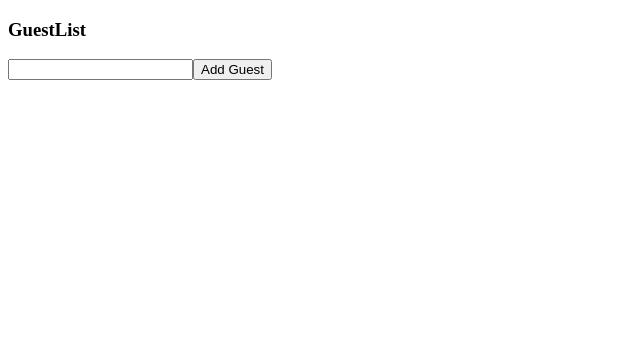
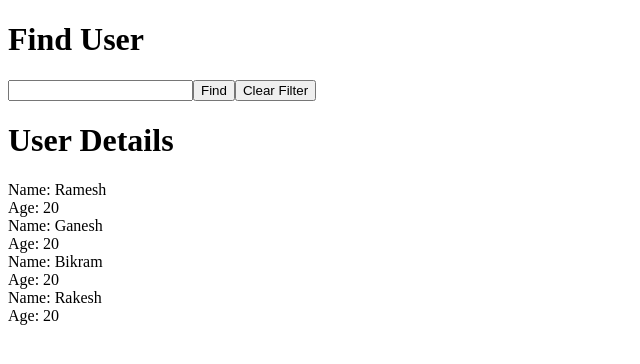
Before and after one commit to swopnilll/react-ts-guide, a React (Create React App) app: page / in a window 1280 px wide. Shown: the top 364 px of the page, without its empty margins (0-640 px from the left). Built offline with nearby package versions, Linux system fonts and the light colour scheme.

Commit message:
c-4: Array of object state type

```diff
--- a/src/index.tsx
+++ b/src/index.tsx
@@ -1,6 +1,6 @@
 import ReactDOM from "react-dom/client";
-import Parent from "./props/Parent";
-import GuestList from "./state/GuestList";
+
+import FindUser from "./state/find-user/FindUser";
 
 // Get a reference to the div with ID root
 const el = document.getElementById("root");
@@ -12,7 +12,7 @@ const root = ReactDOM.createRoot(el!);
 const App = () => {
   return (
     <div>
-    <GuestList />
+    <FindUser />
     </div>
   );
 };
--- /dev/null
+++ b/src/state/find-user/FindUser.tsx
@@ -0,0 +1,59 @@
+import React, { useState } from 'react'
+
+import { users } from './users'
+
+interface user {
+    name: string;
+    age: number;
+}
+
+
+const FindUser: React.FC = () => {
+
+    const [searchText, setSearchText] = useState<string>("");
+
+    const [filteredUsers, filterUser] = useState<Array<user>>(users);
+
+    const findUser = () => {
+        console.log(searchText);
+
+        console.log(filteredUsers.filter(user => user.name.toLowerCase().includes(searchText.toLowerCase())));
+
+        filterUser(filteredUsers.filter(user => user.name.toLowerCase().includes(searchText.toLowerCase())))
+
+    }
+
+    const clearFilter = () => {
+        setSearchText("");
+        filterUser(users);
+    }
+
+    return (
+        <>
+            <h1>Find User</h1>
+
+            <input type="text" value={searchText} onChange={e => setSearchText(e.target.value)} />
+            <button onClick={findUser}>Find</button>
+            <button onClick={clearFilter}>Clear Filter</button>
+
+            <h1>User Details</h1>
+
+            {
+                filteredUsers.length < 0
+                    ? (<h4>Users not found</h4>)
+                    : (
+                        filteredUsers.map(user => {
+                            return (
+                                <div key={user.name}>
+                                    <div>Name: {user.name}</div>
+                                    <div>Age: {user.age}</div>
+                                </div>
+                            )
+                        })
+                    )
+            }
+        </>
+    )
+}
+
+export default FindUser
--- /dev/null
+++ b/src/state/find-user/users.ts
@@ -0,0 +1,23 @@
+
+
+export const users = [
+    {
+        name: "Ramesh",
+        age: 20
+    },
+
+    {
+        name: "Ganesh",
+        age: 20
+    },
+
+    {
+        name: "Bikram",
+        age: 20
+    },
+
+    {
+        name: "Rakesh",
+        age: 20
+    },
+]
```
